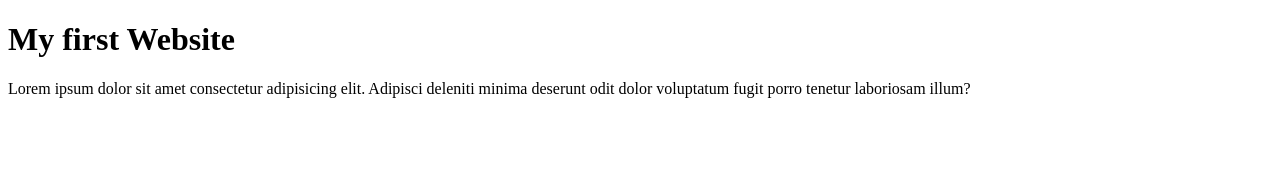
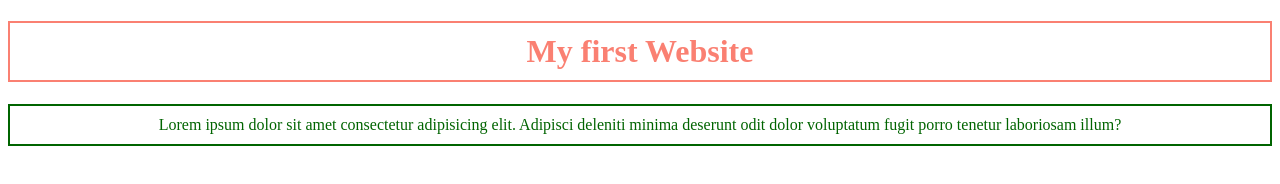
Before and after one commit to robiulXhasan/first-wesite, a plain HTML site: page index.html in a window 1280 px wide. Drawn offline with Linux system fonts and the light colour scheme.

Commit message:
style change

```diff
--- a/index.html
+++ b/index.html
@@ -6,7 +6,23 @@
     <meta http-equiv="X-UA-Compatible" content="IE=edge">
     <meta name="viewport" content="width=device-width, initial-scale=1.0">
     <title>first website</title>
+    <style>
+        h1 {
+            color: salmon;
+            border: 2px solid salmon;
+            padding: 10px;
+            text-align: center;
+        }
+
+        p {
+            color: darkgreen;
+            border: 2px solid darkgreen;
+            text-align: center;
+            padding: 10px;
+        }
+    </style>
 </head>
+
 
 <body>
     <h1>My first Website </h1>
```
